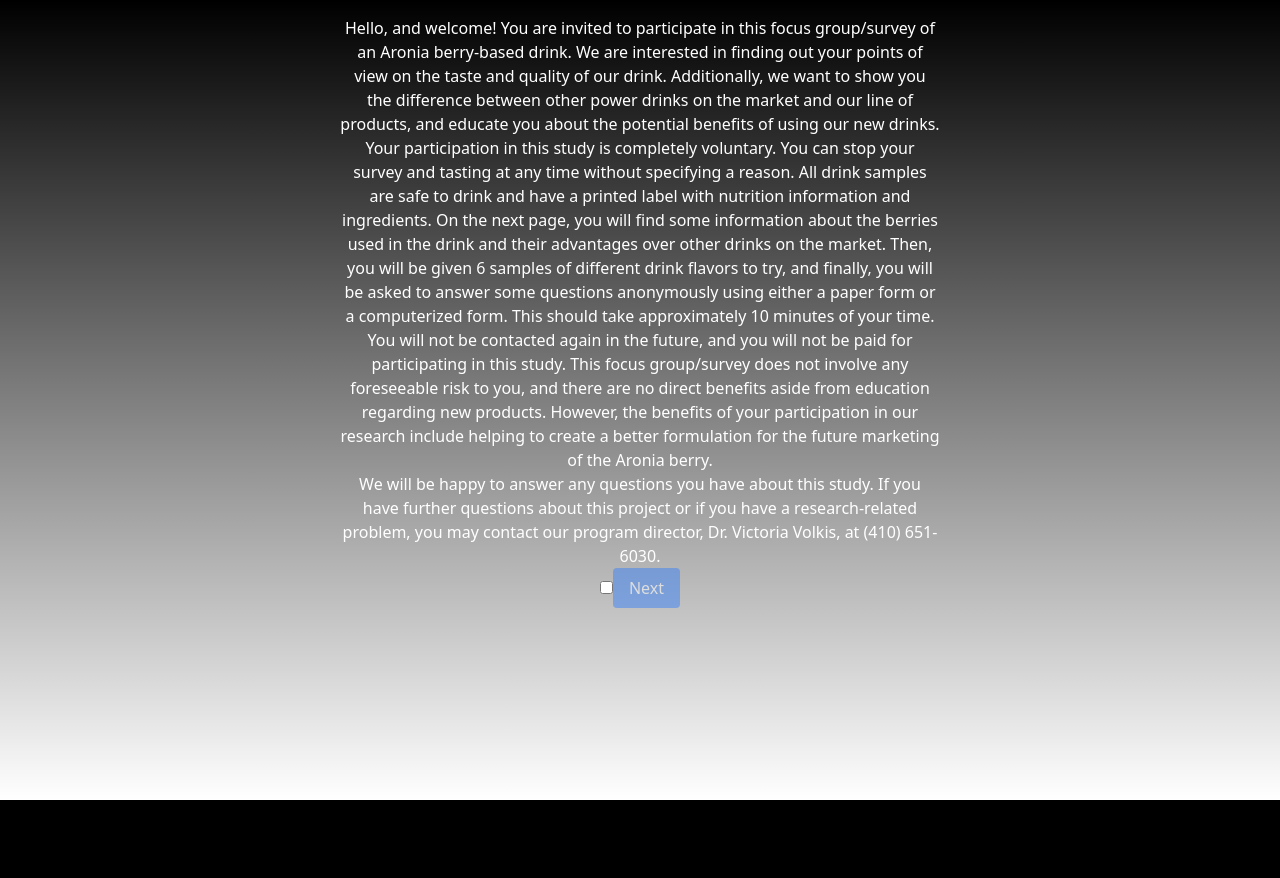
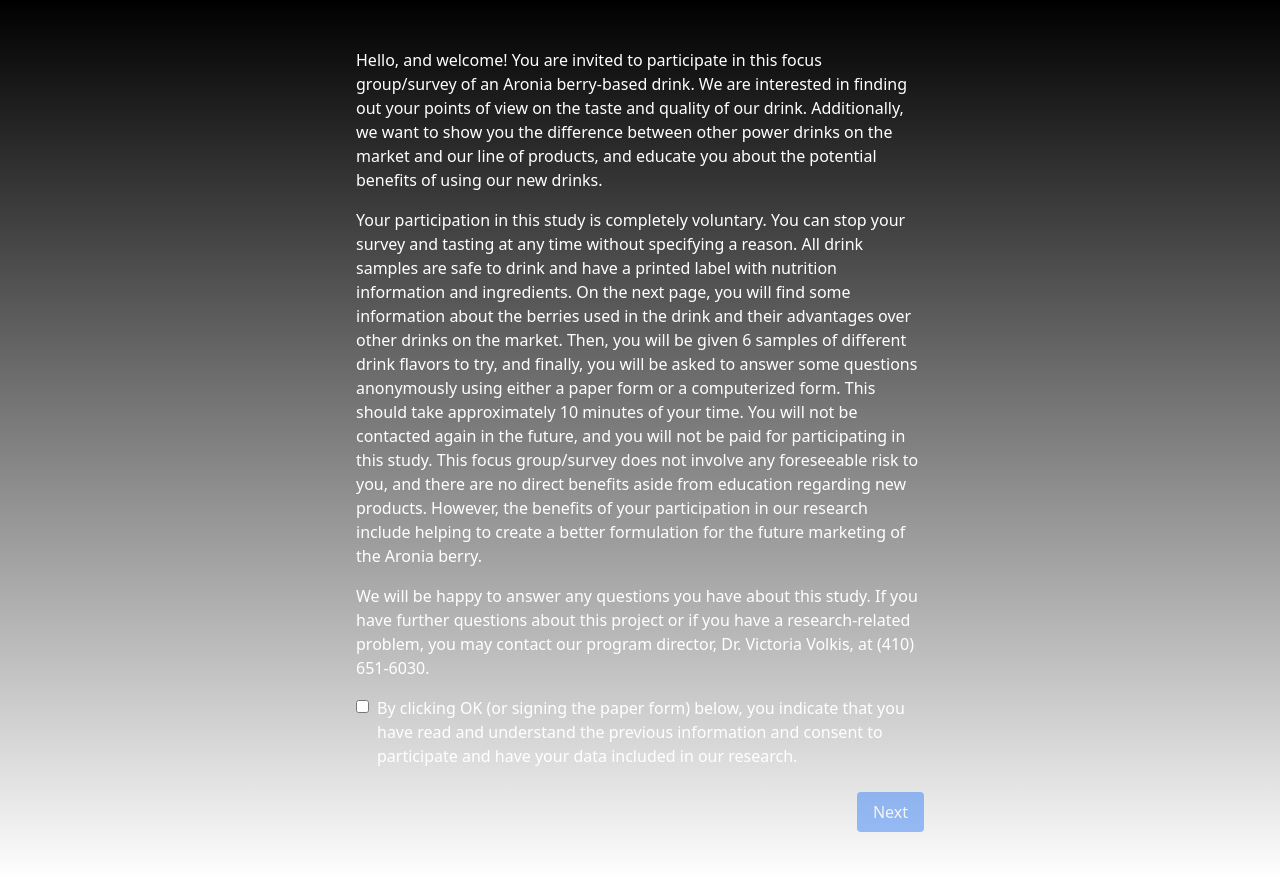
Before and after one commit to williamdimgba/Survey, a Next.js app: page / in a window 1280 px wide. Before the commit the page ends 800 px from the top, so only its background shows below. Built offline with nearby package versions, Linux system fonts and the light colour scheme.

Commit message:
fixed the first phase

```diff
--- a/app/_components/Button.js
+++ b/app/_components/Button.js
@@ -1,10 +1,10 @@
-import React from 'react';
-
-export default function Button({ text, disabled }) {
+// In @/app/_components/Button.js
+export default function Button({ text, disabled, onClick }) {
     return (
       <button
-            className="bg-blue-500 text-white px-4 py-2 rounded hover:bg-blue-700 disabled:opacity-50 disabled:cursor-not-allowed"
+        className={`px-4 py-2 bg-blue-500 text-white rounded ${disabled ? 'opacity-50 cursor-not-allowed' : 'hover:bg-blue-600'}`}
         disabled={disabled}
+        onClick={onClick}
       >
         {text}
       </button>
--- a/app/page.js
+++ b/app/page.js
@@ -4,33 +4,122 @@ import { useState } from "react";
 import Button from "@/app/_components/Button";
 
 export default function Home() {
-  const [click, setClick] = useState(false);
+  const [currentStep, setCurrentStep] = useState(1); // State to control which step to display
+  const [agreementChecked, setAgreementChecked] = useState(false); // State to control agreement checkbox
 
-  const texts = [
+  const introTexts = [
     `Hello, and welcome! You are invited to participate in this focus group/survey of an Aronia berry-based drink. We are interested in finding out your points of view on the taste and quality of our drink. Additionally, we want to show you the difference between other power drinks on the market and our line of products, and educate you about the potential benefits of using our new drinks.`,
-
     `Your participation in this study is completely voluntary. You can stop your survey and tasting at any time without specifying a reason. All drink samples are safe to drink and have a printed label with nutrition information and ingredients. On the next page, you will find some information about the berries used in the drink and their advantages over other drinks on the market. Then, you will be given 6 samples of different drink flavors to try, and finally, you will be asked to answer some questions anonymously using either a paper form or a computerized form. This should take approximately 10 minutes of your time. You will not be contacted again in the future, and you will not be paid for participating in this study. This focus group/survey does not involve any foreseeable risk to you, and there are no direct benefits aside from education regarding new products. However, the benefits of your participation in our research include helping to create a better formulation for the future marketing of the Aronia berry.`,
-
     `We will be happy to answer any questions you have about this study. If you have further questions about this project or if you have a research-related problem, you may contact our program director, Dr. Victoria Volkis, at (410) 651-6030.`
   ];
 
+  const infoTexts = [
+    `Power drinks, often paralleled with energy drinks or sports drinks, are drinks that may provide benefits towards health and wellness in the human body. They are categorized into three major groups: isotonic; containing an equal level of sodium and sugar as in the human body, hypertonic; containing a higher level of sodium and sugar, and hypotonic; containing a lower level of sodium and sugar. Gatorade, for example, is an isotonic power drink that was designed to replenish lost water and electrolytes in the human body due to sweat, or other causes, especially on peaks of physical activity.`,
+    `Power Drinks, however, all have a major caveat in that they are not as healthy for you as they claim to be. Taking a closer look at nutrition labels reveals that despite being isotonic, these drinks are oversaturated with sodium and over-sweetened with sugar, which becomes a problem when trying to market their product to those with hypertension or diabetes. In addition to this, power drinks contain a significant number of inorganic additives, preservatives, and synthetic dyes. Finally, some drinks do not claim to have any health benefits on their label and do not contain fruits.`,
+    `What makes the Aronia berry special is its incredibly high antioxidant content, which can be harnessed in the form of a power drink. For context, Aronia contains around 10 times the concentration of various antioxidants compared to blueberries. In addition to this, Aronia contains vital minerals and microelements, making it an excellent drink in the market promoting a healthy lifestyle. Our Aronia power drinks aim to work around existing drawbacks of traditional power drinks by:`
+  ];
+
+  const benefitsList = [
+    "Being all natural",
+    "Being completely organic",
+    "Using no artificial colorings or flavorings",
+    "Being sugar free",
+    "Containing a wide range of antioxidants, terpenes, essential oils, minerals, and microelements",
+    "Using organic additives like herbal teas or similar berries for essential oils, we create different blends of our drink.",
+    "And finally, putting the health benefits front and center for our label"
+  ];
+
+  const handleNext = () => {
+    setCurrentStep(currentStep + 1);
+  };
+
   return (
-    <div className="text-center">
-      <Agreement texts={texts} />
-      <input
-        type="checkbox"
-        onChange={(e) => setClick(e.target.checked)}
-      />
-      <Button text="Next" disabled={!click} />
+    <div className="container mx-auto px-4 py-8">
+      {currentStep === 1 && (
+        <IntroductionStep
+          texts={introTexts}
+          agreementChecked={agreementChecked}
+          setAgreementChecked={setAgreementChecked}
+          onNext={handleNext}
+        />
+      )}
+      {currentStep === 2 && (
+        <InformationStep
+          texts={infoTexts}
+          benefitsList={benefitsList}
+          onNext={handleNext}
+        />
+      )}
+      {currentStep === 3 && (
+        <SamplingStep />
+      )}
     </div>
   );
 }
 
-function Agreement({ texts }) {
+function IntroductionStep({ texts, agreementChecked, setAgreementChecked, onNext }) {
+  return (
+    <div>
+      <TextSection texts={texts} />
+      <div className="flex items-start mb-6">
+        <input
+          type="checkbox"
+          checked={agreementChecked}
+          onChange={(e) => setAgreementChecked(e.target.checked)}
+          className="mt-1 mr-2"
+        />
+        <p>
+          By clicking OK (or signing the paper form) below, you indicate that you have read and understand the previous information and consent to participate and have your data included in our research.
+        </p>
+      </div>
+      <div className="flex justify-end">
+        <Button text="Next" disabled={!agreementChecked} onClick={onNext} />
+      </div>
+    </div>
+  );
+}
+
+function InformationStep({ texts, benefitsList, onNext }) {
+  return (
+    <div>
+      <p className="text-center mb-4">
+        Thank you in advance for your participation in this study and for supporting science at UMES.
+      </p>
+      <h2 className="text-center font-bold mb-4">
+        I. Drink Information and Background
+      </h2>
+      <p className="mb-4">Are you familiar with any of the following health drinks? – please, check all that apply:</p>
+      <TextSection texts={texts} />
+      <ul className="list-disc list-inside mb-6">
+        {benefitsList.map((item, index) => (
+          <li key={index}>{item}</li>
+        ))}
+      </ul>
+      <div className="flex justify-end">
+        <Button text="Next" onClick={onNext} />
+      </div>
+    </div>
+  );
+}
+
+function SamplingStep() {
+  return (
+    <div>
+      <p className="font-bold text-center mb-4">
+        Please take this time to sample our drinks and continue with the survey. Once you are done with tasting 3-6 drinks and reading their labels, please click OK or continue your paper survey.
+      </p>
+      <div className="flex justify-end">
+        <Button text="Finish" />
+      </div>
+    </div>
+  );
+}
+
+function TextSection({ texts }) {
   return (
     <div>
       {texts.map((text, index) => (
-        <p key={index}>
+        <p key={index} className="mb-4">
           {text}
         </p>
       ))}
```
Also changed, not shown: app/_components/Form.js (added), 1 other file (tests, documents, lock files or other folders). Lines whose indentation alone changed are shown as unchanged.
